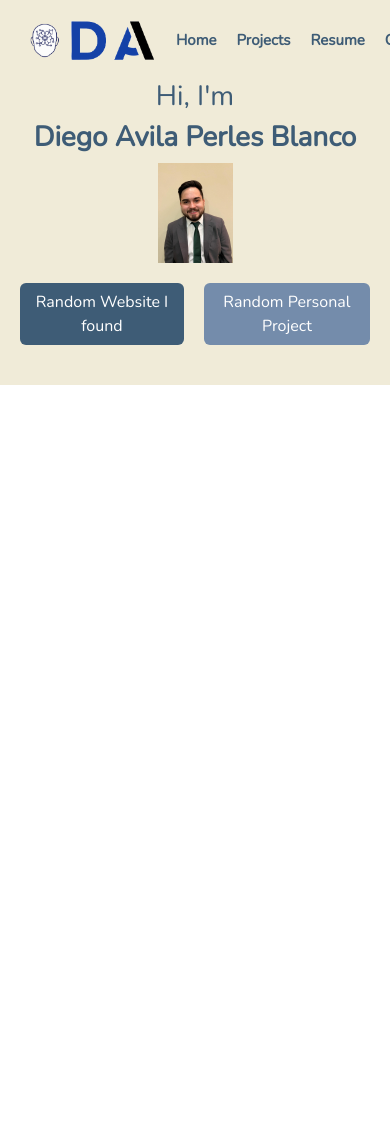
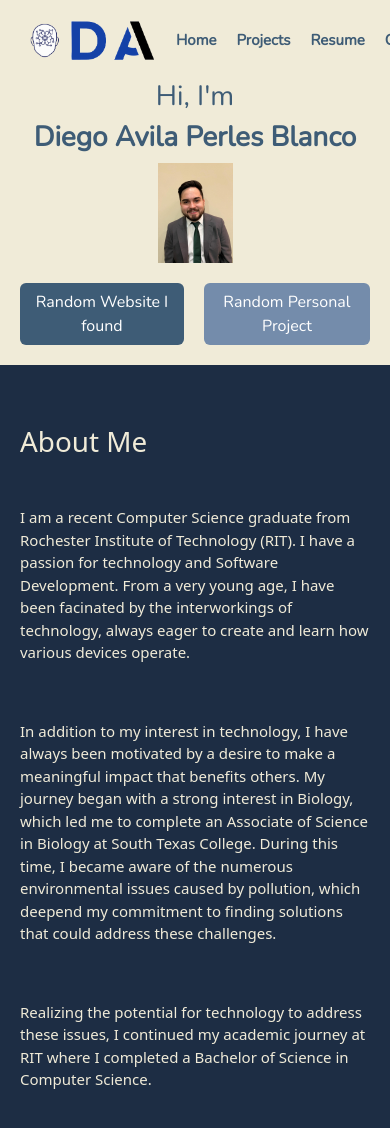
Before and after one commit to diego-avila-358/my-website, a React (Create React App) app: page / in a window 390 px wide. Shown: the top 1128 px of the page. Before the commit the page ends 844 px from the top, so only its background shows below. Built offline with nearby package versions, Linux system fonts and the light colour scheme.

Commit message:
-Finished the about me Section
-Though it does look lack luster

```diff
--- a/src/css/stylings.css
+++ b/src/css/stylings.css
@@ -9,6 +9,7 @@ html {
 }
 
 :root {
+  --padding1: 100px;
   --font1: "Nunito";
   --minWidth: 360px;
   --maxWidth: 1920px;
@@ -194,3 +195,85 @@ html {
     ); /* Set minimum height for the image for very small screens */
   }
 }
+
+/* Media query for adjusting image size based on screen width */
+@media (max-width: 1200px) {
+  .About-Container{
+    padding: calc(
+      var(--padding1) * 0.9
+    ); /* Adjust image size based on screen width */
+  }
+}
+
+@media (max-width: 992px) {
+  .About-Container {
+    padding: calc(
+      var(--padding1) * 0.8
+    ); /* Adjust image size based on screen width */
+  }
+}
+
+@media (max-width: 768px) {
+  .About-Container {
+    padding: calc(
+      var(--padding1) * 0.7
+    ); /* Adjust image size based on screen width */
+  }
+}
+
+@media (max-width: 576px) {
+  .About-Container {
+    padding: calc(
+      var(--padding1) * 0.6
+    ); /* Adjust image size based on screen width */
+  }
+}
+
+@media (max-width: 400px) {
+  .About-Container {
+    padding: var(
+      --padding1
+    ); /* Set minimum height for the image for very small screens */
+  }
+}
+
+/* Media query for adjusting font size based on screen width */
+@media (max-width: 1200px) {
+  .About-Content p {
+    font-size: calc(
+      var(--maxFontSize) * 0.9
+    ); /* Adjust font size based on screen width */
+  }
+}
+
+@media (max-width: 992px) {
+  .About-Content p {
+    font-size: calc(
+      var(--maxFontSize) * 0.8
+    ); /* Adjust font size based on screen width */
+  }
+}
+
+@media (max-width: 768px) {
+  .About-Content p {
+    font-size: calc(
+      var(--maxFontSize) * 0.7
+    ); /* Adjust font size based on screen width */
+  }
+}
+
+@media (max-width: 576px) {
+  .About-Content p {
+    font-size: calc(
+      var(--maxFontSize) * 0.6
+    ); /* Adjust font size based on screen width */
+  }
+}
+
+@media (max-width: 400px) {
+  .About-Content p {
+    font-size: var(
+      --minFontSize
+    ); /* Set font size to min font size for very small screens */
+  }
+}
--- a/src/pages/Home.js
+++ b/src/pages/Home.js
@@ -60,14 +60,61 @@ function Home() {
               <button
                 type="button"
                 className="btn"
-                style={{backgroundColor: "rgb(116, 140, 171)"}}>
+                style={{ backgroundColor: "rgb(116, 140, 171)" }}
+              >
                 <a>Random Personal Project</a>
               </button>
             </div>
           </div>
-          <div className="About-Container">
-
-          </div>
+        </div>
+      </div>
+      <div
+        className="About-Container"
+        style={{
+          padding: "60px 20px",
+          display: "flex",
+          alignItems: "flex-start",
+          justifyContent: "flex-start",
+          width: "100%",
+          backgroundColor: "rgb(29, 45, 68)",
+          flexDirection: "column",
+          gap: "40px",
+          height: "auto",
+        }}
+      >
+        <div className="About-Title" style={{ color: "rgb(240, 235, 216)" }}>
+          <h1>About Me</h1>
+        </div>
+        <div
+          className="About-Content"
+          style={{
+            color: "rgb(240, 235, 216)",
+            fontSize: "var(--maxFontSize)",
+            display: "flex",
+            flexDirection: "column",
+            gap: "40px",
+          }}
+        >
+          <p>
+            I am a recent Computer Science graduate from Rochester Institute of
+            Technology (RIT). I have a passion for technology and Software
+            Development. From a very young age, I have been facinated by the
+            interworkings of technology, always eager to create and learn how
+            various devices operate.
+          </p>
+          <p>
+            In addition to my interest in technology, I have always been
+            motivated by a desire to make a meaningful impact that benefits
+            others. My journey began with a strong interest in Biology, which
+            led me to complete an Associate of Science in Biology at South Texas
+            College. During this time, I became aware of the numerous
+            environmental issues caused by pollution, which deepend my
+            commitment to finding solutions that could address these challenges.
+          </p>
+          <p>
+            Realizing the potential for technology to address these issues, I continued my academic journey
+            at RIT where I completed a Bachelor of Science in Computer Science.
+          </p>
         </div>
       </div>
     </div>
```
